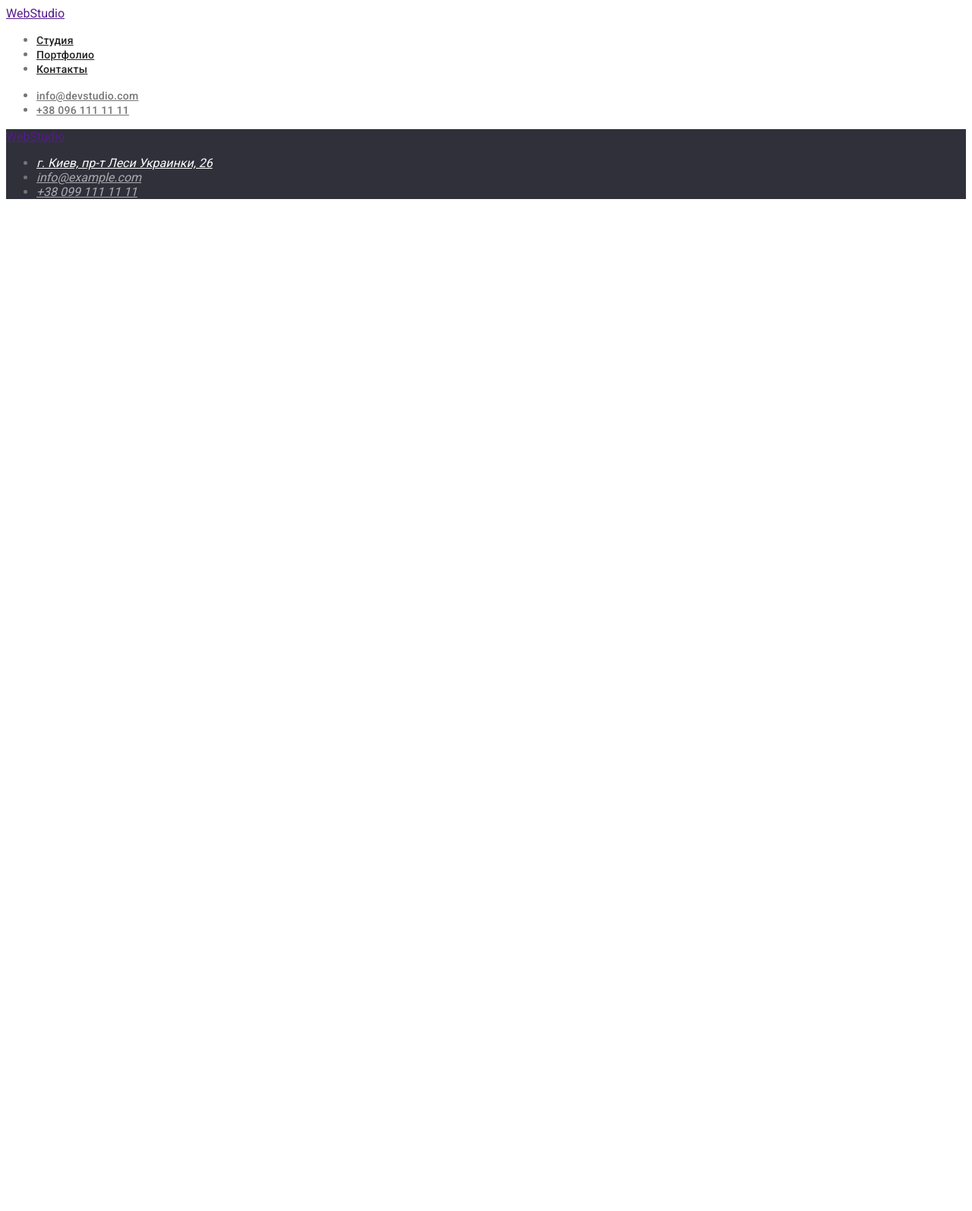
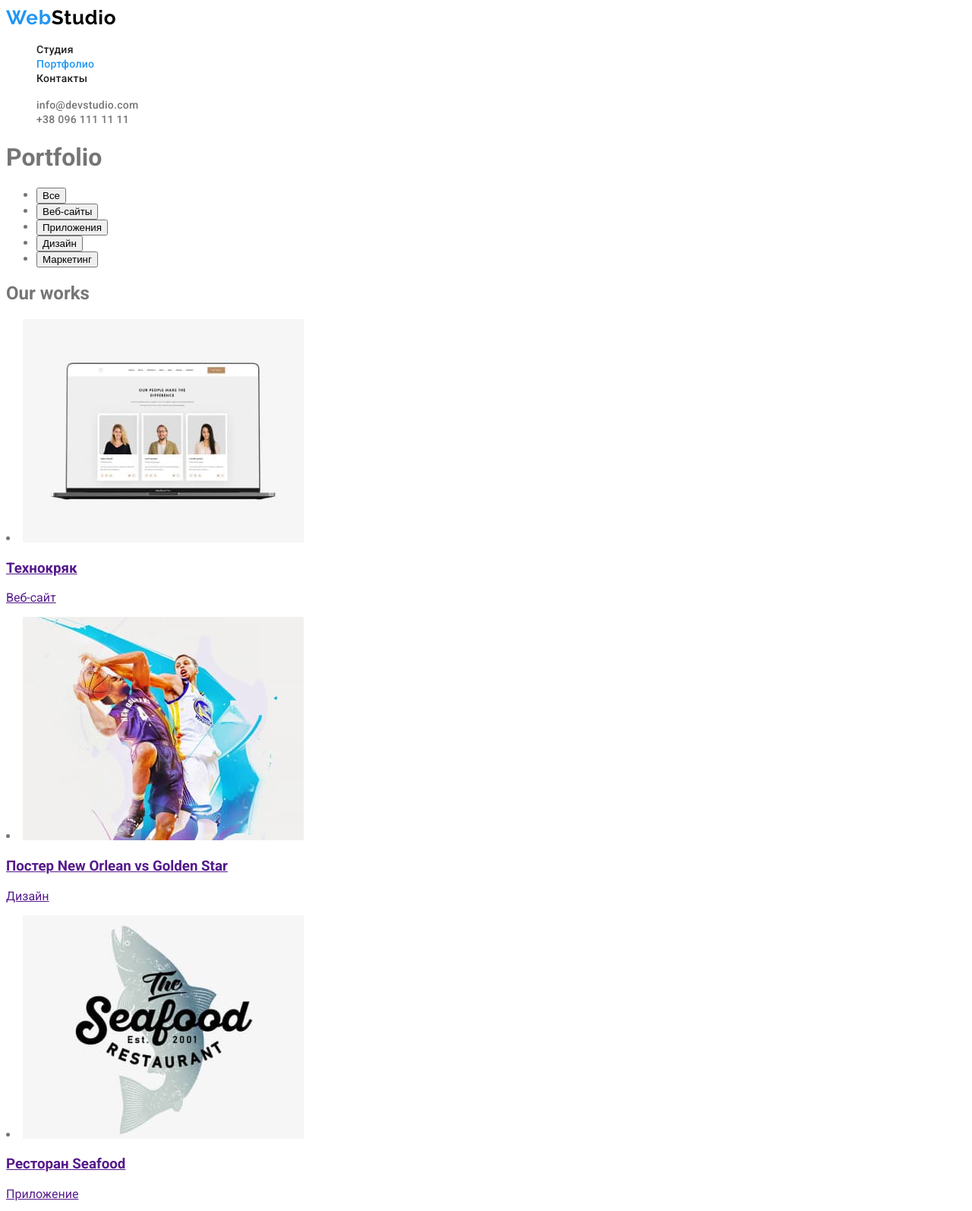
Before and after one commit to kostiantynkuzin/goit-markup-hw-02, a plain HTML site: page portfolio.html in a window 1280 px wide. Shown: the top 1594 px of the page at 76% size. Before the commit the page ends 800 px from the top, so only its background shows below. Drawn offline with Linux system fonts and the light colour scheme.

Commit message:
portfolio-html

```diff
--- a/portfolio.html
+++ b/portfolio.html
@@ -16,36 +16,128 @@
   <body>
     <header class="header">
       <nav class="header-navigation">
-        <a href="" class="logo">WebStudio</a>
-        <ul class="header-list">
-          <li class="header-item"><a href="" class="header-link">Студия</a></li>
+        <a href="" class="header-logo link"
+          >Web<span class="header-logo-link-second">Studio</span></a
+        >
+        <ul class="header-list list">
           <li class="header-item">
-            <a href="./portfolio.html" class="header-link">Портфолио</a>
+            <a href="./index.html" class="header-link link">Студия</a>
           </li>
           <li class="header-item">
-            <a href="" class="header-link">Контакты</a>
+            <a href="" class="header-link link current">Портфолио</a>
+          </li>
+          <li class="header-item">
+            <a href="" class="header-link link">Контакты</a>
           </li>
         </ul>
       </nav>
-      <ul class="header-list">
+      <ul class="header-list list">
         <li class="header-item">
-          <a class="header-mail" href="mailto:info@devstudio.com"
+          <a class="header-mail link" href="mailto:info@devstudio.com"
             >info@devstudio.com</a
           >
         </li>
         <li>
-          <a class="header-tel" href="tel:+380961111111">+38 096 111 11 11</a>
+          <a class="header-tel link" href="tel:+380961111111"
+            >+38 096 111 11 11</a
+          >
         </li>
       </ul>
     </header>
+    <main>
+      <h1>Portfolio</h1>
+      <ul>
+        <li><button type="button">Все</button></li>
+        <li><button type="button">Веб-сайты</button></li>
+        <li><button type="button">Приложения</button></li>
+        <li><button type="button">Дизайн</button></li>
+        <li><button type="button">Маркетинг</button></li>
+      </ul>
+      <h2>Our works</h2>
+      <ul></ul>
+      <li>
+        <a href="">
+          <img src="./images2/технокряк.jpg" alt="Главная страница сайта" width:
+          370; height: 294;/>
+          <h3>Технокряк</h3>
+          <p>Веб-сайт</p>
+        </a>
+      </li>
+      <li>
+        <a href="">
+          <img src="./images2/постер.jpg" alt="постер баскетбольного матча"
+          width: 370; height: 294 />
+          <h3>Постер New Orlean vs Golden Star</h3>
+          <p>Дизайн</p>
+        </a>
+      </li>
+      <li>
+        <a href="">
+          <img src="./images2/ресторан.jpg" alt="логотип ресторана рыба" width:
+          370; height: 294/>
+          <h3>Ресторан Seafood</h3>
+          <p>Приложение</p>
+        </a>
+      </li>
+      <li>
+        <a href="">
+          <img src="./images2/проект prime.jpg" alt="наушники" width: 370;
+          height: 294/>
+          <h3>Проект Prime</h3>
+          <p>Маркетинг</p>
+        </a>
+      </li>
+      <li>
+        <a href="">
+          <img src="./images2/проект boxes.jpg" alt="две коробки" width: 370;
+          height: 294/>
+          <h3>Проект Boxes</h3>
+          <p>Приложение</p>
+        </a>
+      </li>
+      <li>
+        <a href="">
+          <img src="./images2/inspiration.jpg" alt="картинка на компьтере с
+          границами континентов " width: 370; height: 294/>
+          <h3>Inspiration has no Borders</h3>
+          <p>Веб-сайт</p>
+        </a>
+      </li>
+      <li>
+        <a href="">
+          <img src="./images2/издание.jpg" alt="брошура с картинками" width:
+          370; height: 294/>
+          <h3>Издание Limited Edition</h3>
+          <p>Дизайн</p>
+        </a>
+      </li>
+      <li>
+        <a href="">
+          <img src="./images2/проект lab.jpg" alt="ярлык на веревке" width: 370;
+          height: 294 />
+          <h3>Проект LAB</h3>
+          <p>Маркетинг</p>
+        </a>
+      </li>
+      <li>
+        <a href="">
+          <img src="./images2/growing.jpg" alt="работа за ноутбуком" width: 370;
+          height: 294/>
+          <h3>Growing Business</h3>
+          <p>Приложение</p>
+        </a>
+      </li>
+    </main>
 
     <footer class="footer">
-      <a href="" class="logo">WebStudio</a>
+      <a href="" class="footer-logo link"
+        >Web<span class="footer-logo-link-second">Studio</span></a
+      >
       <address class="footer-adress">
-        <ul class="footer-list">
-          <li class="footer-item">
+        <ul class="footer-list list">
+          <li class="footer-item item">
             <a
-              class="footer-link"
+              class="footer-link link"
               href="https://goo.gl/maps/xiwfKXUequ1vyFDw5"
               target="blank"
               rel="noopener, noindex, nofollow "
@@ -53,13 +145,15 @@
               г. Киев, пр-т Леси Украинки, 26</a
             >
           </li>
-          <li class="footer-item">
-            <a class="footer-mail" href="mailto:info@example.com"
+          <li class="footer-item item">
+            <a class="footer-mail link" href="mailto:info@example.com"
               >info@example.com</a
             >
           </li>
-          <li class="footer-item">
-            <a class="footer-tel" href="tel:+380991111111">+38 099 111 11 11</a>
+          <li class="footer-item item">
+            <a class="footer-tel link" href="tel:+380991111111"
+              >+38 099 111 11 11</a
+            >
           </li>
         </ul>
       </address>
```
Also changed, not shown: images2/growing.jpg (added), images2/inspiration.jpg (added), images2/издание.jpg (added), images2/постер.jpg (added), images2/проект boxes.jpg (added), images2/проект lab.jpg (added), images2/проект prime.jpg (added), images2/ресторан.jpg (added), images2/технокряк.jpg (added).
